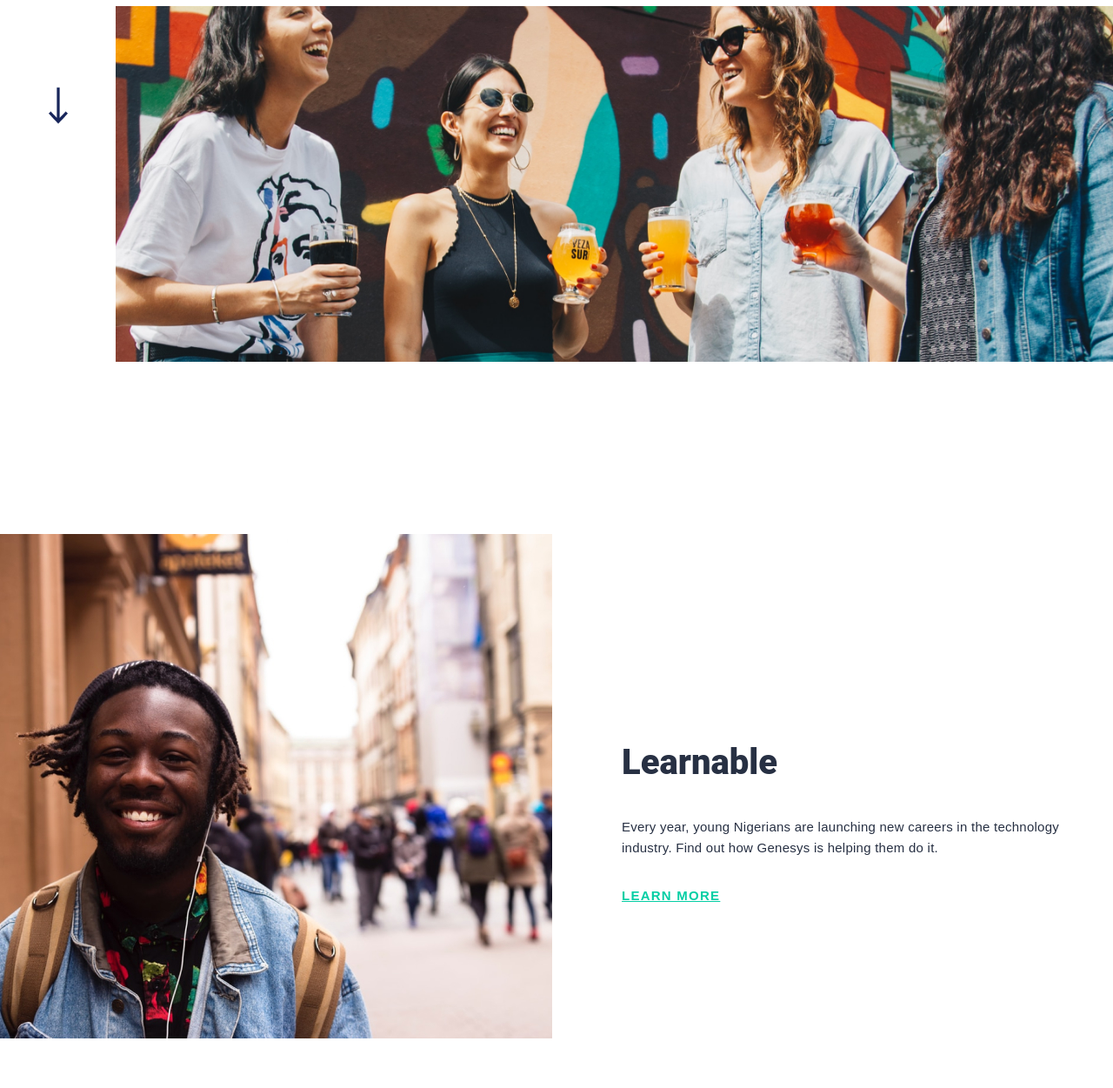
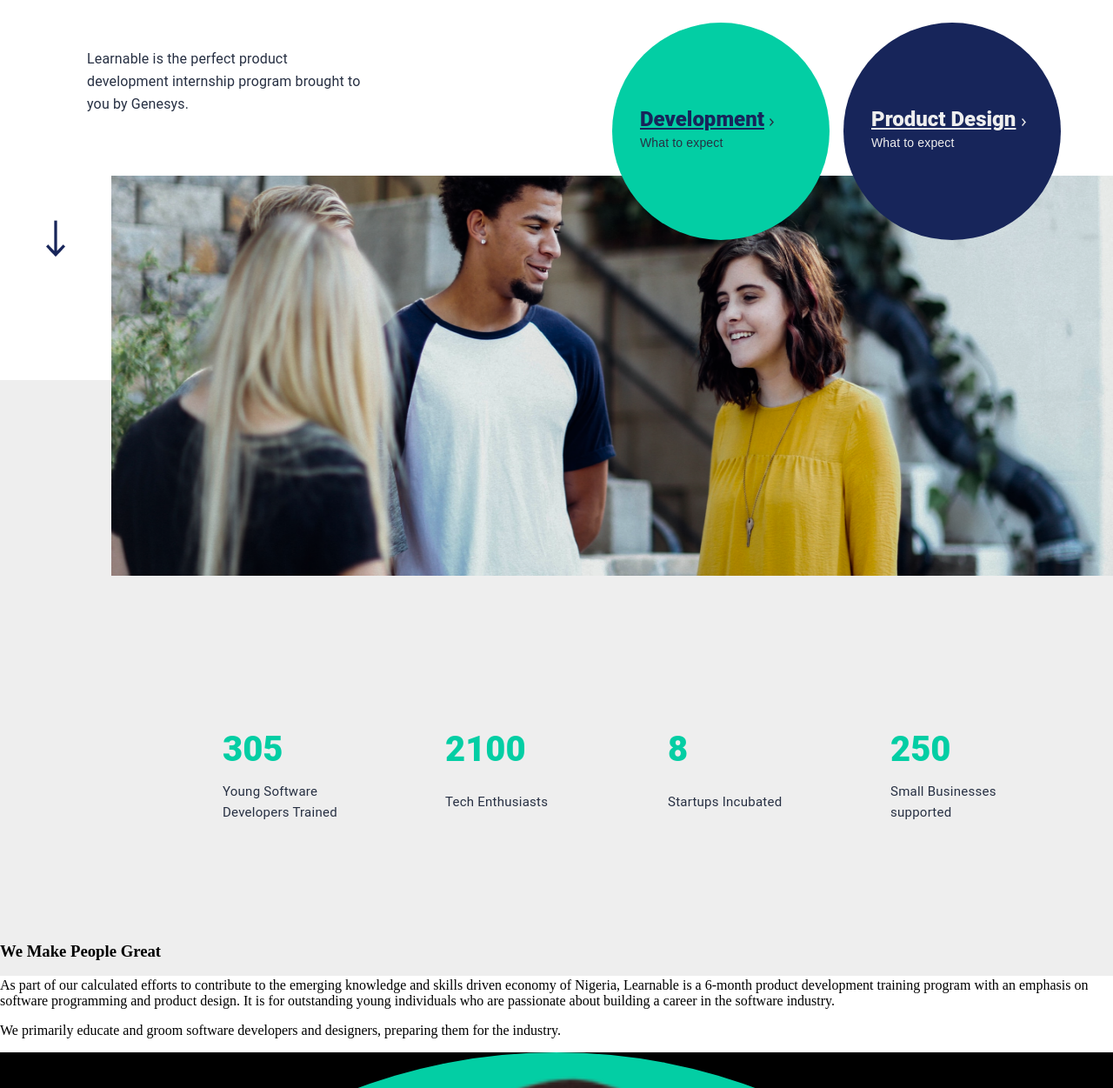
Before and after one commit to Yibaebi/learnable-app, a React app in the folder learnable-app/: page / in a window 1280 px wide. Shown: the part 640-1891 px from the top of the page at 87% size. Built offline with nearby package versions, Linux system fonts and the light colour scheme.

Commit message:
Initial commit for Learnable home page.

```diff
--- a/learnable-app/src/Components/Pages/Learnable Page/Home.css
+++ b/learnable-app/src/Components/Pages/Learnable Page/Home.css
@@ -0,0 +1,256 @@
+.learnable-homepage {
+    background-color: #EEEEEE;
+}
+
+#notification {
+    background: #EAC435;
+    height: 15.125rem;
+}
+
+#notification-main {
+    color: #17255A;
+    width: 100%;
+    height: 100%;
+    display: flex;
+    flex-direction: row;
+    justify-content: space-around;
+}
+
+#notification-1 p {
+    font-family: "Nunito";
+    font-size: 0.9375rem;
+    font-style: normal;
+    font-weight: 400;
+    line-height: 1.5rem;
+    letter-spacing: 0.25px;
+    height: 2.125rem;
+    width: 31.8125rem;
+}
+
+#notification-1 h4,
+#notification-2 h4 {
+    font-family: "Roboto", sans-serif;
+    font-size: 2.125rem;
+    font-style: normal;
+    font-weight: 900;
+    line-height: 2.3125rem;
+    letter-spacing: 0.25px;
+    text-align: left;
+}
+
+#notification-1 {
+    align-self: flex-start;
+    height: 80%;
+    display: grid;
+    grid-template-rows: 1fr 1fr;
+    justify-content: flex-start;
+    align-items: center;
+}
+
+#notification-2 {
+    align-self: center;
+}
+
+#notification-2 h4 {
+    text-decoration: underline;
+}
+
+#notification-2 a:link,
+#notification-2 a:visited {
+    font-size: 17px;
+    text-decoration: none;
+    color: #17255A;
+}
+
+#notification-2 a:hover {
+    text-decoration: none;
+    color: #EAC435;
+    background-color: #17255A;
+}
+
+#hero.learnable-homepage {
+    height: 76.5625rem;
+}
+
+#hero-intro.learnable-homepage-hero h1 {
+    padding-top: 1.1em;
+    font-size: 6rem;
+    font-style: normal;
+    font-weight: 900;
+    line-height: 6.7rem;
+    letter-spacing: -1.5px;
+    text-align: left;
+    font-size: 6rem;
+}
+
+#hero-intro.learnable-homepage-hero p {
+    height: 81px;
+    width: 321px;
+}
+
+
+.learnable-hero-media {
+    width: 100%;
+    display: grid;
+    grid-template-rows: 1fr 1fr;
+    background-color: #EEEEEE;
+}
+
+#learnable-hero-media {
+    width: 100%;
+    display: grid;
+    grid-template-columns: 10% 1fr;
+}
+
+#learnable-hero-media div {
+    padding-top: 40%;
+    display: flex;
+    justify-content: center;
+    background-color: white;
+    height: 40%;
+}
+
+#learnable-hero-media img:nth-child(2) {
+    height: 460px;
+    width: 100%;
+}
+
+#explore-options {
+    justify-self: flex-end;
+    position: absolute;
+    left: 55%;
+    top: 41.625rem;
+    height: 250px;
+    display: flex;
+    flex-direction: row;
+}
+
+#explore-options div {
+    height: 15.625rem;
+    width: 15.625rem;
+    border-radius: 7.8125rem;
+    display: flex;
+    flex-direction: column;
+    justify-content: center;
+}
+
+#explore-options div p {
+    font-family: "Nunito", sans-serif;
+    font-style: normal;
+    font-weight: normal;
+    font-size: 14px;
+    line-height: 24px;
+    color: #273043;
+    width: fit-content;
+    padding: 2px;
+    margin: 0;
+    padding-left: 2rem;
+}
+
+#explore-options div h5 {
+    font-family: "Roboto";
+    font-size: 24px;
+    font-style: normal;
+    font-weight: 900;
+    line-height: 26px;
+    letter-spacing: 0px;
+    text-align: left;
+    padding: 0;
+    margin: 0;
+    padding-left: 2rem;
+}
+
+#explore-options div a {
+    text-decoration: none;
+    color: #17255A;
+    text-decoration: underline;
+}
+
+#explore-options div:nth-child(1) img {
+    padding-left: .4rem;
+}
+
+#explore-options div:nth-child(1) {
+    background: #03CEA4;
+    margin-right: .5rem;
+}
+
+#explore-options div:nth-child(2) {
+    background: #17255A;
+    margin-left: .5rem;
+}
+
+#explore-options div:nth-child(2) p,
+#explore-options div:nth-child(2) h5 a {
+    color: #EEEEEE;
+}
+
+#explore-options div:nth-child(2) img {
+    padding-left: .4rem;
+}
+
+
+/* Hero Statistics */
+#hero-statistics {
+    display: flex;
+    width: 100%;
+    flex-direction: row;
+    justify-content: flex-end;
+    padding: 0;
+    margin: 0;
+}
+
+#statistics {
+    align-self: center;
+    width: 80%;
+    display: grid;
+    grid-template-columns: repeat(4, 1fr);
+}
+
+#hero-statistics .item {
+    background-color: transparent;
+    width: fit-content;
+}
+
+#hero-statistics .item p {
+    width: 134px;
+    height: 43px;
+    padding: 0;
+    margin: 0;
+    font-style: normal;
+    font-weight: normal;
+    font-size: 15px;
+    line-height: 24px;
+    display: flex;
+    align-items: center;
+    letter-spacing: 0.25px;
+    padding-top: 1rem;
+}
+
+#hero-statistics .item p:first-of-type {
+    width: 160px;
+}
+
+#hero-statistics .item h3 {
+    width: 70px;
+    height: 44px;
+    padding: 0;
+    margin: 0;
+    font-family: "Roboto", sans-serif;
+    font-style: normal;
+    font-weight: 900;
+    font-size: 40px;
+    line-height: 110.19%;
+    display: flex;
+    align-items: center;
+    text-transform: capitalize;
+    color: #03CEA4;
+}
+
+/* We make people great */
+#we-make-people {
+    background-color: white;
+}
+
+#we-make-people-desc{
+}
--- a/learnable-app/src/Components/Pages/Learnable Page/Home.js
+++ b/learnable-app/src/Components/Pages/Learnable Page/Home.js
@@ -0,0 +1,125 @@
+import React from "react";
+import LandingNavBar from "../../NavBars/LearnablePage";
+import "./Home.css";
+
+class LearnableHome extends React.Component {
+  render() {
+    return (
+      <div>
+        <header>
+          <LandingNavBar />
+        </header>
+        <main className="learnable-homepage">
+          <section id="notification">
+            <div id="notification-main">
+              <div id="notification-1">
+                <h4>Coming soon: Learnable ‘20</h4>
+                <p>
+                  We've started taking in applications for the next batch of
+                  learnable interns. Applications are on till the 21st of
+                  Febuary
+                </p>
+              </div>
+              <div id="notification-2">
+                <a href="/download">Click link to download...</a>
+                <h4>Learnable ‘20 Brochure</h4>
+              </div>
+            </div>
+          </section>
+          <div id="hero" className="learnable-homepage">
+            <section id="hero-intro" className="learnable-homepage-hero">
+              <h1>Everything is Learnable</h1>
+              <p>
+                Learnable is the perfect product development internship program
+                brought to you by Genesys.
+              </p>
+            </section>
+            <section className="learnable-hero-media">
+              <aside id="explore-options">
+                <div>
+                  <h5>
+                    <a href="/development">Development</a>
+                    <img
+                      src={require("../../../Icons/right-arrow.svg")}
+                      alt="go to"
+                    />
+                  </h5>
+                  <p>What to expect</p>
+                </div>
+                <div>
+                  <h5>
+                    <a href="/development">Product Design</a>
+                    <img
+                      src={require("../../../Icons/right-arrow-2.jpg")}
+                      alt="go to"
+                    />
+                  </h5>
+                  <p>What to expect</p>
+                </div>
+              </aside>
+
+              <aside id="learnable-hero-media">
+                <div>
+                  <a href="">
+                    <img
+                      src={require("../../../Images/Landing page/Skip to Next Section.jpg")}
+                      alt="Go down"
+                    />
+                  </a>
+                </div>
+                <img
+                  src={require("../../../Images/Learnable Page/Rectangle 4.png")}
+                  alt="genesys opportunity image"
+                />
+              </aside>
+              <aside id="hero-statistics">
+                <div id="statistics">
+                  <div className="item">
+                    <h3>305</h3>
+                    <p>Young Software Developers Trained</p>
+                  </div>
+                  <div className="item">
+                    <h3>2100</h3>
+                    <p>Tech Enthusiasts</p>
+                  </div>
+                  <div className="item">
+                    <h3>8</h3>
+                    <p>Startups Incubated</p>
+                  </div>
+                  <div className="item">
+                    <h3>250</h3>
+                    <p>Small Businesses supported</p>
+                  </div>
+                </div>
+              </aside>
+            </section>
+          </div>
+          <section id="we-make-people">
+            <div id="we-make-people-desc">
+              <h3>We Make People Great</h3>
+              <p>
+                As part of our calculated efforts to contribute to the emerging
+                knowledge and skills driven economy of Nigeria, Learnable is a
+                6-month product development training program with an emphasis on
+                software programming and product design. It is for outstanding
+                young individuals who are passionate about building a career in
+                the software industry.
+              </p>
+              <p>
+                We primarily educate and groom software developers and
+                designers, preparing them for the industry.
+              </p>
+            </div>
+            <div class="image-cutout">
+              <img
+                src={require("../../../Images/Learnable Page/Cutout 1.png")}
+              />
+            </div>
+          </section>
+        </main>
+      </div>
+    );
+  }
+}
+
+export default LearnableHome;
--- a/learnable-app/src/LearnableApp.js
+++ b/learnable-app/src/LearnableApp.js
@@ -1,6 +1,7 @@
 import React from 'react';
 import LandingNavBar from './Components/NavBars/LandingPage';
 import LandingPage from "./Components/Pages/Landing Page/LandingPage";
+import LearnableHome from "./Components/Pages/Learnable Page/Home"
 
 
 
@@ -9,7 +10,8 @@
     <div className="App">
       <header className="App-header">
         <LandingNavBar />
-        <LandingPage />
+        {/* <LandingPage /> */}
+        <LearnableHome />
       </header>
     </div>
   );
--- a/learnable-app/src/index.css
+++ b/learnable-app/src/index.css
@@ -1,10 +1,11 @@
-/* :root{
+:root {
+  --nunito: "Nunito", sans-serif;
+}
 
-} */
-
-html{
+html {
   font-weight: 16px;
 }
+
 body {
   margin: 0;
 }
@@ -13,3 +14,16 @@
   font-family: source-code-pro, Menlo, Monaco, Consolas, 'Courier New',
     monospace;
 }
+.image-cutout {
+  background-color: black;
+  display: flex;
+  justify-content: center;
+  align-items: center;
+}
+.image-cutout img{
+  height: 100%;
+  width: 100%;
+  border-radius: 50%;
+  background-color: #03CEA4;
+  text-align: center;
+}
```
Also changed, not shown: learnable-app/src/Icons/right-arrow-2.jpg (added), learnable-app/src/Icons/right-arrow.jpg (added), learnable-app/src/Icons/right-arrow.svg (added).
